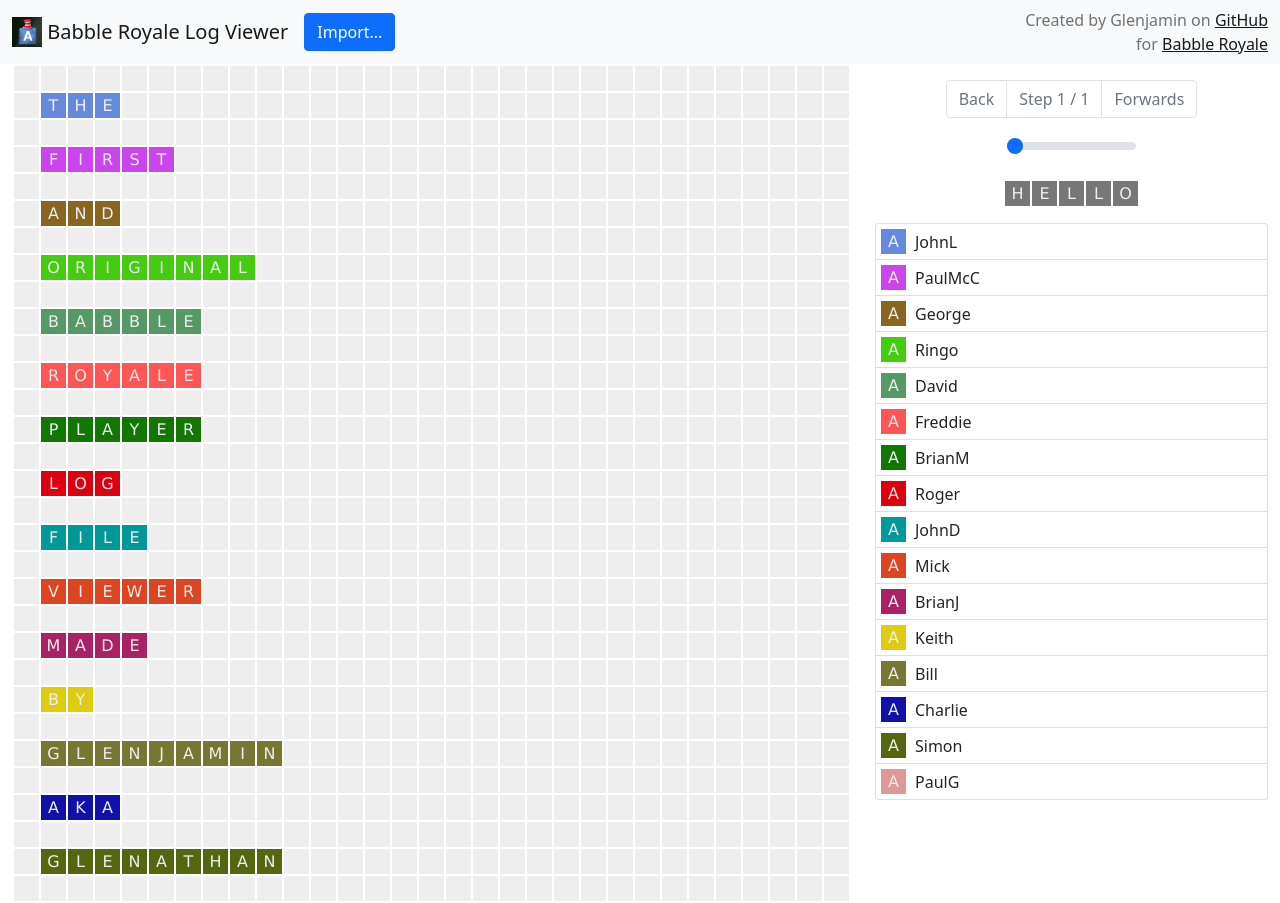
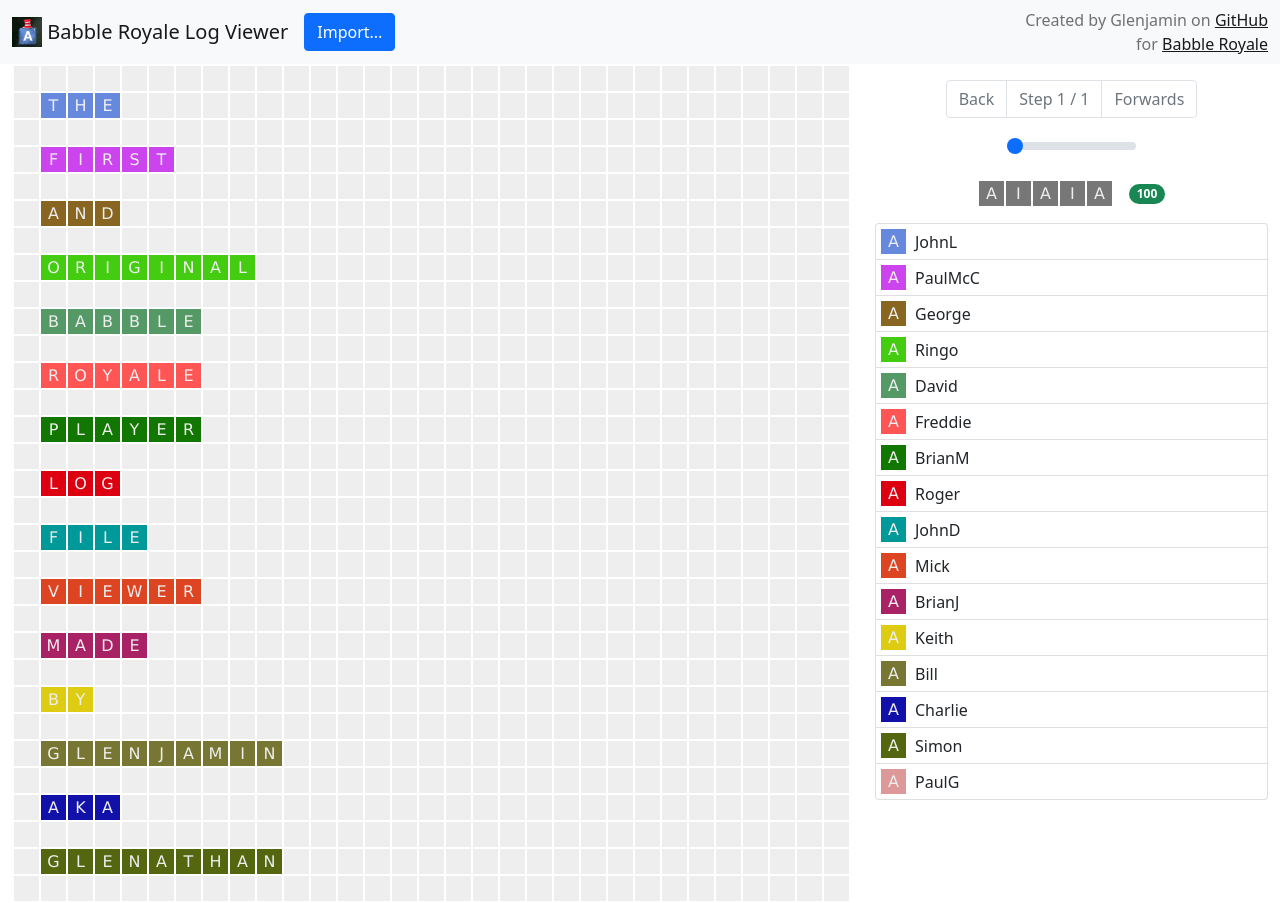
Before and after one commit to glenjamin/babblog-royale, a React (Create React App) app: page / in a window 1280 px wide. Built offline with nearby package versions, Linux system fonts and the light colour scheme.

Commit message:
Parse and display HP
Also improve overload handling slightly

```diff
--- a/src/App.tsx
+++ b/src/App.tsx
@@ -8,7 +8,7 @@ import Importer from "./Importer";
 import Hotkeys from "./Hotkeys";
 import GameGrid from "./GameGrid";
 import GameStepper from "./GameStepper";
-import Rack from "./Rack";
+import PlayerState from "./PlayerState";
 import PlayerList from "./PlayerList";
 
 import useAppReducer from "./reducer";
@@ -57,7 +57,7 @@ function App() {
                 stepBack={actions.stepBack}
                 stepForwards={actions.stepForwards}
               />
-              <Rack {...game.timeline[gameStep].rack} />
+              <PlayerState {...game.timeline[gameStep].player} />
               <PlayerList
                 players={game.players}
                 selectedPlayer={selectedPlayer}
--- /dev/null
+++ b/src/PlayerState.tsx
@@ -0,0 +1,39 @@
+import Row from "react-bootstrap/Row";
+import Col from "react-bootstrap/Col";
+import Badge from "react-bootstrap/Badge";
+
+import { GameStep } from "./types";
+import { EmptyCell, LetterCell } from "./GameGrid";
+
+function PlayerState({
+  letters,
+  rackSize,
+  hp,
+}: GameStep["player"]): JSX.Element {
+  return (
+    <Row className="justify-content-sm-center">
+      <Col className="pb-3 d-flex" sm="auto">
+        {letters.map((letter, i) => (
+          <LetterCell key={i} letter={letter} />
+        ))}
+        {new Array(rackSize - letters.length).fill(0).map((_, i) => (
+          <EmptyCell />
+        ))}
+        <div className="ms-3">
+          {hp > 0 ? (
+            <Badge
+              pill
+              bg={hp > 70 ? "success" : hp > 30 ? "warning" : "danger"}
+            >
+              {Math.round(hp)}
+            </Badge>
+          ) : (
+            "☠️"
+          )}
+        </div>
+      </Col>
+    </Row>
+  );
+}
+
+export default PlayerState;
--- a/src/Rack.tsx
+++ /dev/null
@@ -1,26 +0,0 @@
-import Row from "react-bootstrap/Row";
-import Col from "react-bootstrap/Col";
-
-import { Letter } from "./types";
-import { EmptyCell, LetterCell } from "./GameGrid";
-
-interface RackProps {
-  letters: Array<Letter>;
-  max: number;
-}
-function Rack({ letters, max }: RackProps): JSX.Element {
-  return (
-    <Row className="justify-content-sm-center">
-      <Col className="pb-3 d-flex" sm="auto">
-        {letters.map((letter, i) => (
-          <LetterCell key={i} letter={letter} />
-        ))}
-        {new Array(max - letters.length).fill(0).map((_, i) => (
-          <EmptyCell />
-        ))}
-      </Col>
-    </Row>
-  );
-}
-
-export default Rack;
--- a/src/parser.ts
+++ b/src/parser.ts
@@ -84,6 +84,12 @@ type Events = {
     levelStars: number;
     levelUpgs: Array<"letter_slot" | "timer_decrease" | "item_slot">;
   };
+  HPSync: {
+    playerHP: number;
+  };
+  ExitedGas: {
+    playerHP: number;
+  };
   NewPlayerDeath: {
     playerName: PlayerName;
     playerKilledBy: PlayerName;
@@ -129,10 +135,7 @@ export function newParser() {
   /**
    * We'll keep copying this into each timeline step
    */
-  let rack: {
-    letters: Array<Letter>;
-    max: number;
-  };
+  let player: GameStep["player"];
 
   const handlers: Handlers = {
     Joined({
@@ -144,7 +147,7 @@ export function newParser() {
       squaresWithItems,
     }) {
       hot = [];
-      rack = { letters: [], max: 5 };
+      player = { letters: [], rackSize: 5, hp: 100 };
       startIndex = undefined;
 
       game = {
@@ -181,7 +184,7 @@ export function newParser() {
     },
 
     SyncNewBoardState({ squaresWithLetters }) {
-      if (startIndex && game.you.name === "") {
+      if (startIndex !== undefined && game.you.name === "") {
         identifyPlayerOne(squaresWithLetters);
       }
 
@@ -189,7 +192,7 @@ export function newParser() {
         letters: [],
         owners: [],
         hot,
-        rack,
+        player,
       };
 
       squaresWithLetters.forEach(({ index, letter, playerLivingOn }) => {
@@ -206,17 +209,27 @@ export function newParser() {
     },
 
     NewTilePacket({ newTilePacket }) {
-      rack = {
+      player = {
+        ...player,
         letters: newTilePacket.map((t) => t.letter),
-        max: rack.max,
       };
     },
 
-    UpdateCurrentTilePacket({ tiles }) {
-      rack = {
+    UpdateCurrentTilePacket({ tiles, scoringEvents, playerDied }) {
+      player = {
+        ...player,
         letters: tiles.map((t) => t.letter),
-        max: rack.max,
       };
+      if (playerDied) {
+        player.hp = 0;
+      }
+      if (tiles.length === 0 && !scoringEvents) {
+        // This is an overload, so merged it with the bomb we've just applied
+        // instead of waiting for the next board sync to apply it
+        // This is based on an assumption that there won't be any other board
+        // events in between the UseBomb and this event for an overload
+        game.timeline[game.timeline.length - 1].player = player;
+      }
     },
 
     UseBomb({ indexesToRemove }) {
@@ -234,10 +247,17 @@ export function newParser() {
 
     RequestUpgradeResponse({ success, levelUpgs }) {
       if (!success) return;
-      rack = {
-        letters: rack.letters,
-        max: 5 + levelUpgs.filter((u) => u === "letter_slot").length,
+      player = {
+        ...player,
+        rackSize: 5 + levelUpgs.filter((u) => u === "letter_slot").length,
       };
+    },
+
+    HPSync({ playerHP: hp }) {
+      player = { ...player, hp };
+    },
+    ExitedGas({ playerHP: hp }) {
+      player = { ...player, hp };
     },
 
     NewPlayerDeath({ playerName: player, playerKilledBy: by, killedByWord }) {
--- a/src/placeholder-game.ts
+++ b/src/placeholder-game.ts
@@ -43,7 +43,7 @@ const placeholderGame: Game = {
       letters: [],
       owners: [],
       hot: [],
-      rack: { max: 5, letters: ["h", "e", "l", "l", "o"] },
+      player: { rackSize: 5, letters: ["a", "i", "a", "i", "a"], hp: 100 },
     },
   ],
   kills: [],
--- a/src/types.ts
+++ b/src/types.ts
@@ -75,9 +75,10 @@ type SparseArray<T> = Array<T | void>;
 export type GameStep = {
   letters: SparseArray<Letter>;
   owners: SparseArray<PlayerIndex>;
-  rack: {
+  player: {
     letters: Array<Letter>;
-    max: number;
+    rackSize: number;
+    hp: number;
   };
   hot: SparseArray<HotZone>;
 };
```
